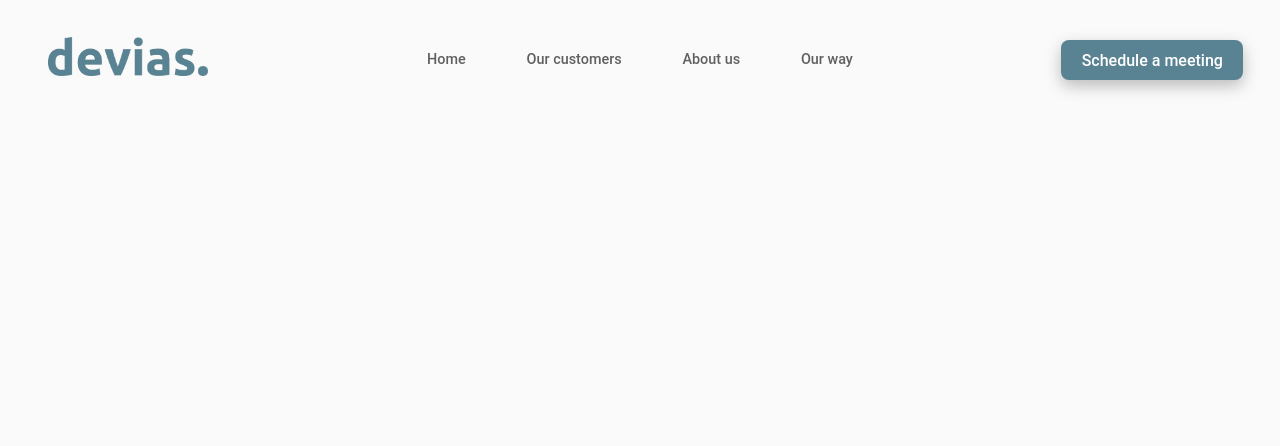
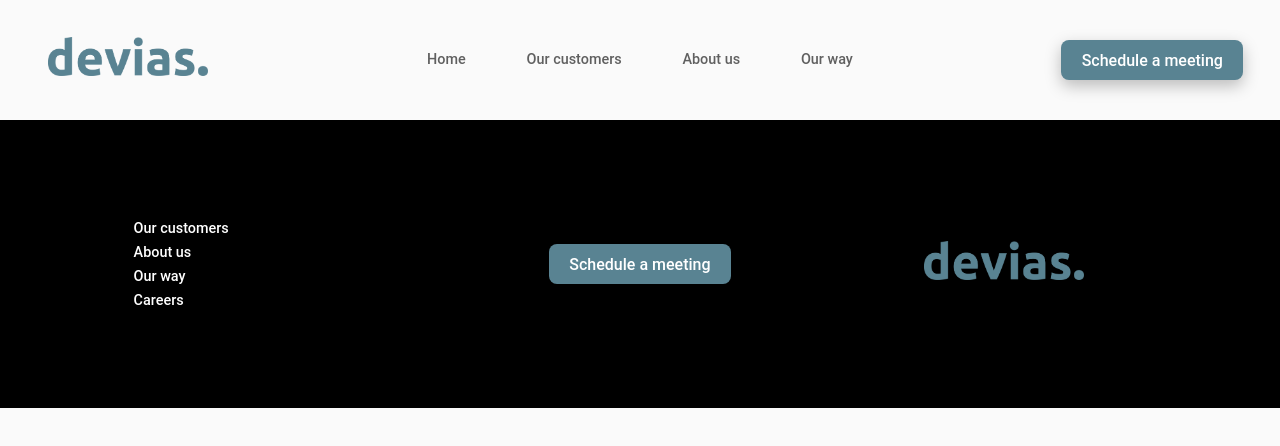
Before and after one commit to brunoosella/devias-web, a React (Vite) app in the folder devias-web/: page / in a window 1280 px wide. Shown: the top 446 px of the page. Built offline with nearby package versions, Linux system fonts and the light colour scheme.

Commit message:
Update footer and header

```diff
--- /dev/null
+++ b/devias-web/src/Components/Footer/Footer.jsx
@@ -0,0 +1,44 @@
+// External Modules
+import React from 'react'
+
+// Internal modules
+import './Footer.scss'
+import { Link, NavLink } from 'react-router-dom'
+
+// Assets
+import logo from '../../Assets/logo.png'
+
+export default function Footer() {
+    return (
+        <footer>
+            <section className='footer-container'>
+                <div className='container-footer-links'>
+                    <ul>
+                        <li>
+                            <NavLink to='/our-customers'> Our customers </NavLink>
+                        </li>
+                        <li>
+                            <NavLink to='/about-us'> About us </NavLink>
+                        </li>
+                        <li>
+                            <NavLink to='/our-way'> Our way </NavLink>
+                        </li>
+                        <li>
+                            <NavLink to='/careers'> Careers </NavLink>
+                        </li>
+                    </ul>
+                </div>
+                <div className='container-footer-contact'>
+                    <button className='btn-contact'>
+                        <Link to='/'> Schedule a meeting </Link>
+                    </button>
+                </div>
+                <div className='container-footer-logo'>
+                    <Link to='/'>
+                        <img src={logo} alt='dev-logo' />
+                    </Link>
+                </div>
+            </section>
+        </footer>
+    )
+}
--- /dev/null
+++ b/devias-web/src/Components/Footer/Footer.scss
@@ -0,0 +1,70 @@
+footer{
+    width: 100%;
+    display: flex;
+    justify-content: center;
+    background-color: black;
+    font-family: 'Roboto', sans-serif;
+    padding: 80px 0px;
+    position: absolute;
+    .footer-container{
+        display: flex;
+        align-items: center;
+        flex-direction: row;
+        width: 80%;
+        height: 100%;
+        .container-footer-links{
+            display: flex;
+            align-items: center;
+            justify-content: start;
+            width: 33.33%;
+            height: 100%;
+            ul{
+                list-style: none;
+                li{
+                    a{
+                        color: #ffffff;
+                        font-size: 0.9rem;
+                    }
+                    &:focus {
+                        color: #598392;
+                    }
+                }
+            }
+        }
+        .container-footer-contact{
+            display: flex;
+            align-items: center;
+            justify-content: center;
+            width: 33.33%;
+            height: 100%;
+            .btn-contact{
+                background-color: #598392;
+                color: #FFFFFF;
+                box-shadow: 0px 6px 16px rgba(0, 0, 0, 0.25);
+                transition: opacity 0.5s ease;
+
+                &:hover {
+                    border-color: transparent;
+                    opacity: 0.8;
+                }
+
+                a {
+                    color: #FFFFFF;
+                }
+            }
+        }
+        .container-footer-logo{
+            display: flex;
+            align-items: center;
+            justify-content: center;
+            width: 33.33%;
+            height: 100%;
+            a{
+                img{
+                    width: 160px;
+                    height: 39px;
+                }
+            }
+        }
+    }
+}
--- a/devias-web/src/Components/Header/Header.jsx
+++ b/devias-web/src/Components/Header/Header.jsx
@@ -46,7 +46,7 @@ export default function Header() {
                     </ul>
                 </section>
                 <section className='container-header-button'>
-                    <button>
+                    <button className='btn-contact'>
                         <Link to='/'> Schedule a meeting </Link>
                     </button>
                 </section>
--- a/devias-web/src/Components/Header/Header.scss
+++ b/devias-web/src/Components/Header/Header.scss
@@ -112,6 +112,7 @@ header {
                 height: 0px;
                 width: 0px;
                 overflow: hidden;
+                z-index: 1;
                 transition:
                     height 1.1s ease-in-out,
                     box-shadow 1.5s ease-in-out;
@@ -128,7 +129,7 @@ header {
             }
 
             .show {
-                position: absolute;
+                position: fixed;
                 top: 80px;
                 width: 100%;
                 height: 30vh;
--- a/devias-web/src/Screens/Home/Home.jsx
+++ b/devias-web/src/Screens/Home/Home.jsx
@@ -4,12 +4,15 @@ import React from 'react'
 // Internal modules
 import './Home.scss'
 import Header from '../../components/Header/Header'
+import Footer from '../../Components/Footer/Footer'
 
 export default function Home(){
 
   return(
     <div id='home'>
       <Header/>
+      {/* content home */}
+      <Footer/>
     </div>
   )
 
--- a/devias-web/src/Screens/Home/Home.scss
+++ b/devias-web/src/Screens/Home/Home.scss
@@ -1,4 +1,5 @@
 #home{
+  position: relative;
   width: 1366px;
   height: 100vh;
   background-color: #FAFAFA;
```
